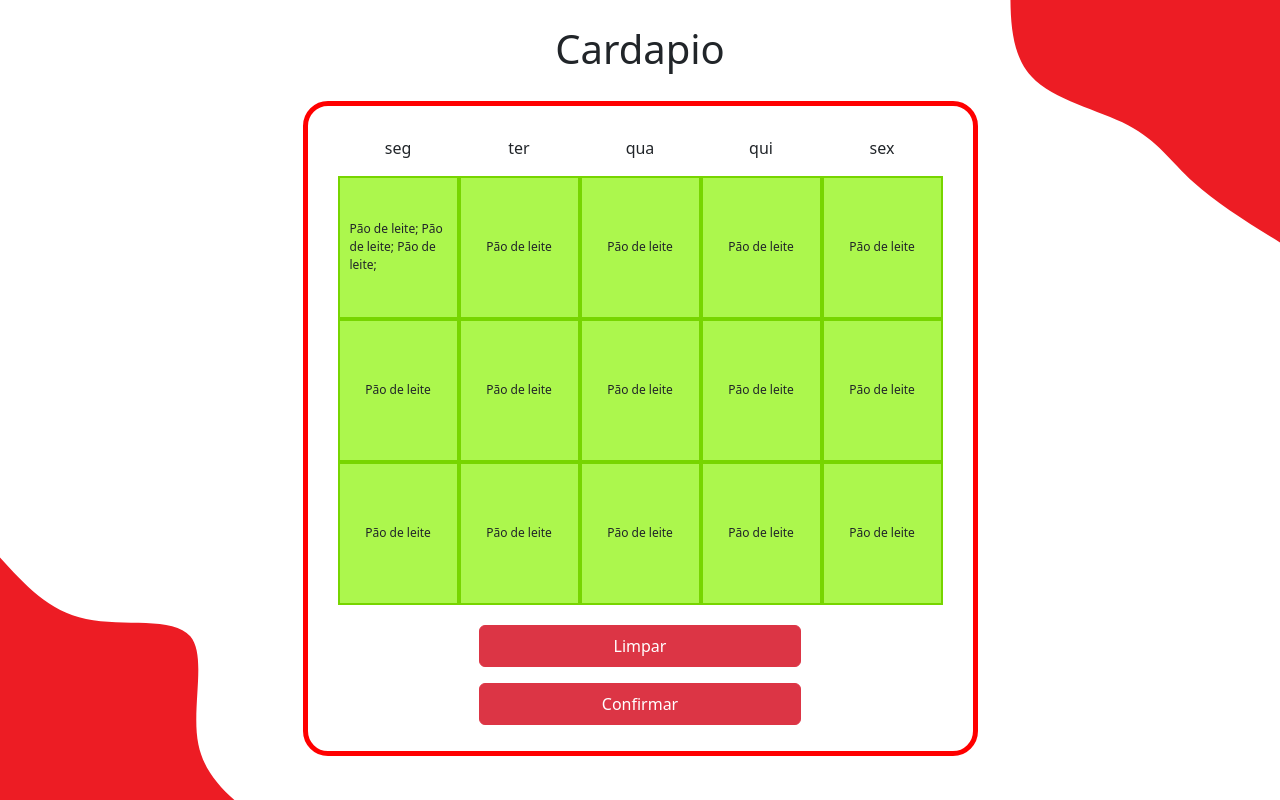
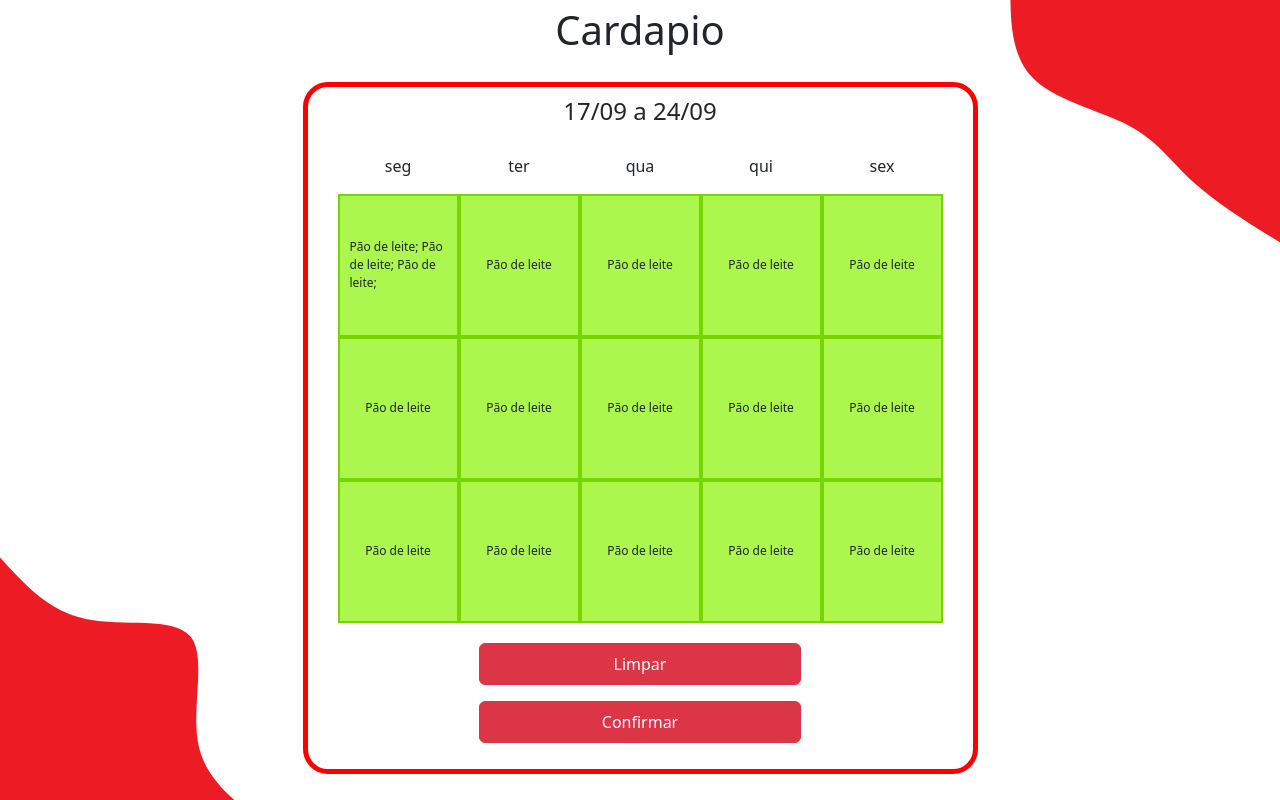
Before and after one commit to DaviGeraldoDev/Projeto-SESI, a Flask app: template Front/templates/Cardapio.html in a window 1280 px wide. Run offline with Flask 3, Linux system fonts and the light colour scheme; the template is opened without the code that fills it, so the values that code supplies are empty.

Commit message:
data cardapio aluno

```diff
--- a/Front/templates/Cardapio.html
+++ b/Front/templates/Cardapio.html
@@ -11,6 +11,7 @@
 <body>
     <h1>Cardapio</h1>
     <div class="est_cardapio">
+        <h4>17/09 a 24/09</h4>
         <div id="cardapio">
 
         </div>
```
